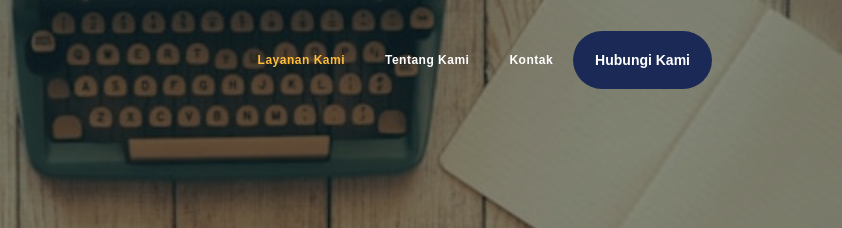
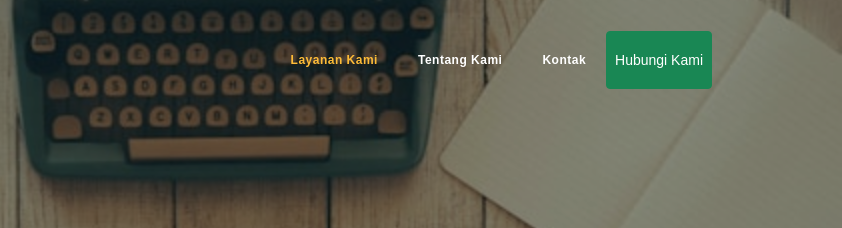
Before and after one commit to sapada-home/sapada-home.github.io, a plain HTML site: page index.html in a window 1280 px wide. Shown: the top 228 px of the page, 438-1280 px from the left. Drawn offline with Linux system fonts and the light colour scheme; a web font is replaced by a local one.

Commit message:
Update index.html

```diff
--- a/index.html
+++ b/index.html
@@ -68,7 +68,7 @@ https://templatemo.com/tm-588-ebook-landing
               </li>
 
               <li class="nav-item d-flex">
-                <button type="button" class="btn custom-btn btn-sm" href="#http://wa.me/6281327328781">Hubungi Kami</button>
+                <button type="button" class="btn btn-success btn-sm" href="https://wa.me/6281327328781">Hubungi Kami</button>
               </li>
             </ul>
           </div>
```
